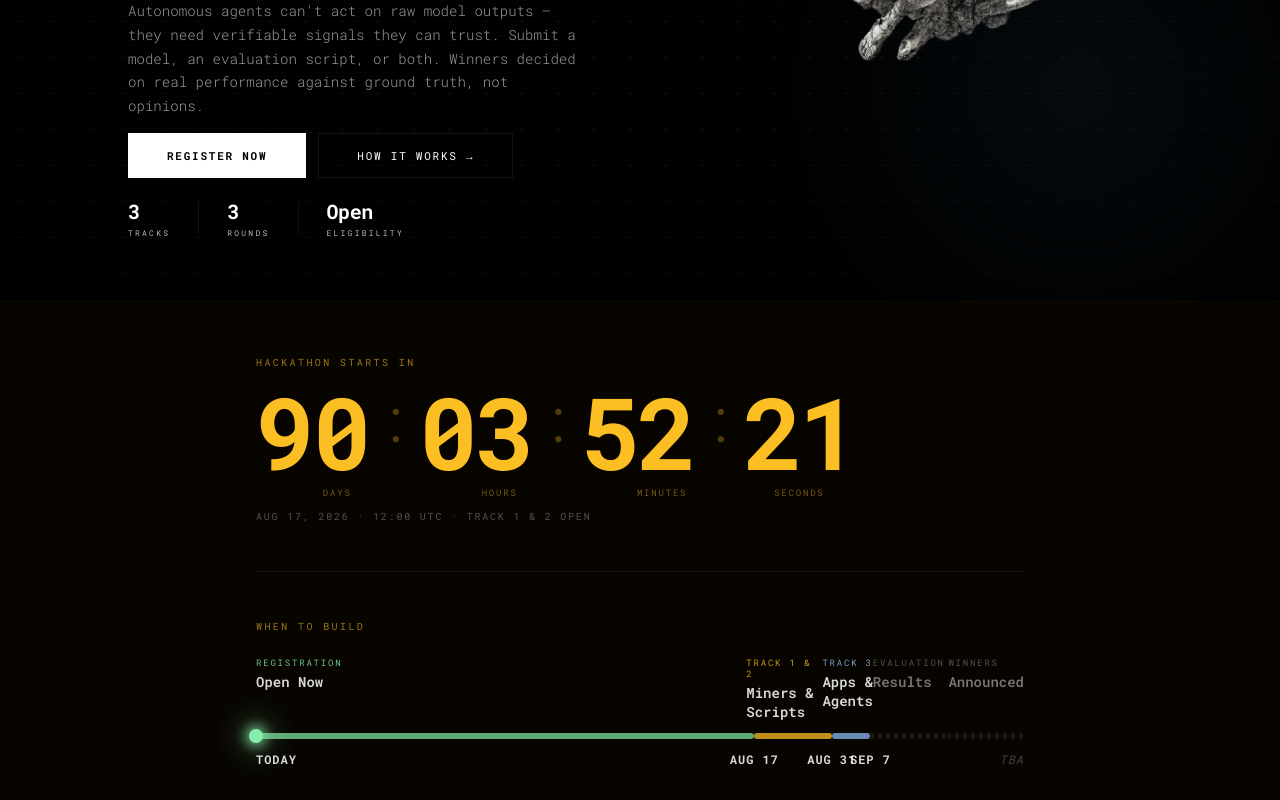
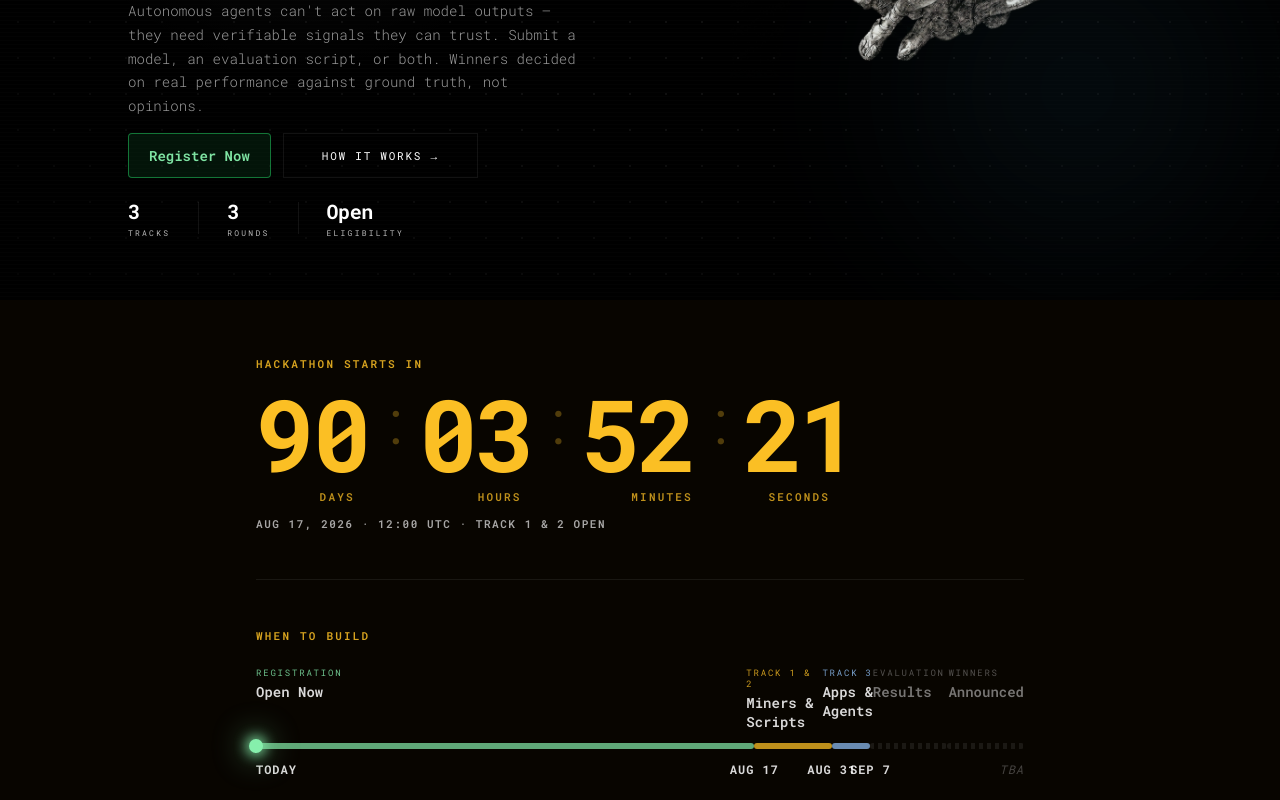
Before and after one commit to IamTalha-Sajid/telegraph-hackathon, a Next.js app: page / in a window 1280 px wide. Shown: the part 500-1300 px from the top of the page. Built offline with nearby package versions, Linux system fonts and the light colour scheme.

Commit message:
[FIX]: Improve visibility of countdown labels, dates and register button consistency

```diff
--- a/app/globals.css
+++ b/app/globals.css
@@ -939,10 +939,11 @@ body {
 
 .countdown-label {
   font-family: 'Roboto Mono', 'Roboto Mono Fallback', monospace;
-  font-size: 10px;
-  letter-spacing: 0.24em;
-  text-transform: uppercase;
-  color: rgba(251, 191, 36, 0.6);
+  font-size: 11px;
+  font-weight: 600;
+  letter-spacing: 0.2em;
+  text-transform: uppercase;
+  color: rgba(251, 191, 36, 0.85);
   margin: 0;
 }
 
@@ -974,10 +975,11 @@ body {
 
 .countdown-unit-label {
   font-family: 'Roboto Mono', 'Roboto Mono Fallback', monospace;
-  font-size: 9px;
+  font-size: 11px;
+  font-weight: 600;
   letter-spacing: 0.2em;
   text-transform: uppercase;
-  color: rgba(251, 191, 36, 0.45);
+  color: rgba(251, 191, 36, 0.75);
   margin-top: 6px;
 }
 
@@ -994,10 +996,11 @@ body {
 
 .countdown-date {
   font-family: 'Roboto Mono', 'Roboto Mono Fallback', monospace;
-  font-size: 10px;
-  letter-spacing: 0.18em;
-  text-transform: uppercase;
-  color: rgba(255, 255, 255, 0.3);
+  font-size: 11px;
+  font-weight: 600;
+  letter-spacing: 0.14em;
+  text-transform: uppercase;
+  color: rgba(255, 255, 255, 0.65);
   margin: 0;
 }
 
@@ -1852,7 +1855,8 @@ a.nav-rules-btn.nav-telegraph:hover {
   .hero-series-badge    { margin-bottom: clamp(8px, 1.5vh, 16px); }
 
   .btn-fill,
-  .btn-ghost          { padding: 12px 22px; font-size: 10px; }
+  .btn-ghost,
+  .btn-register       { padding: 12px 22px; font-size: 10px; }
   .sec-title          { font-size: clamp(24px, 7vw, 42px); }
   .api-panel          { padding: 32px 20px; }
   .feature-bg--why    { object-position: center center; opacity: 0.14; }
--- a/src/components/Hero.tsx
+++ b/src/components/Hero.tsx
@@ -24,7 +24,7 @@ export default function Hero({ onRegister }: Props) {
         </p>
 
         <div className="hero-actions">
-          <button className="btn-fill" onClick={onRegister}>Register Now</button>
+          <button className="btn-register" onClick={onRegister}>Register Now</button>
           <a href="#how" className="btn-ghost">How It Works →</a>
         </div>
 
```
